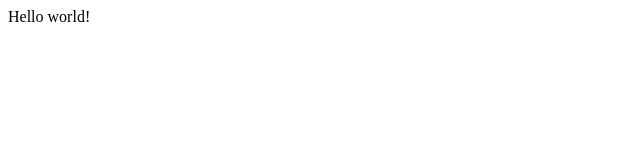
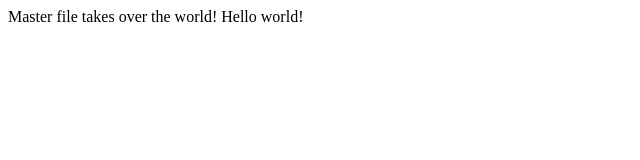
Before and after one commit to smilelogicortho/git-basics, a plain HTML site: page index.html in a window 1280 px wide. Shown: the whole page, without its empty margins (0-640 px from the left). Drawn offline with Linux system fonts and the light colour scheme.

Commit message:
changed index.html to master takes over world

```diff
--- a/index.html
+++ b/index.html
@@ -1,6 +1,7 @@
 <html>
 <head>
 <body>
+Master file takes over the world!
 Hello world!
 </body>
 </head>
```
